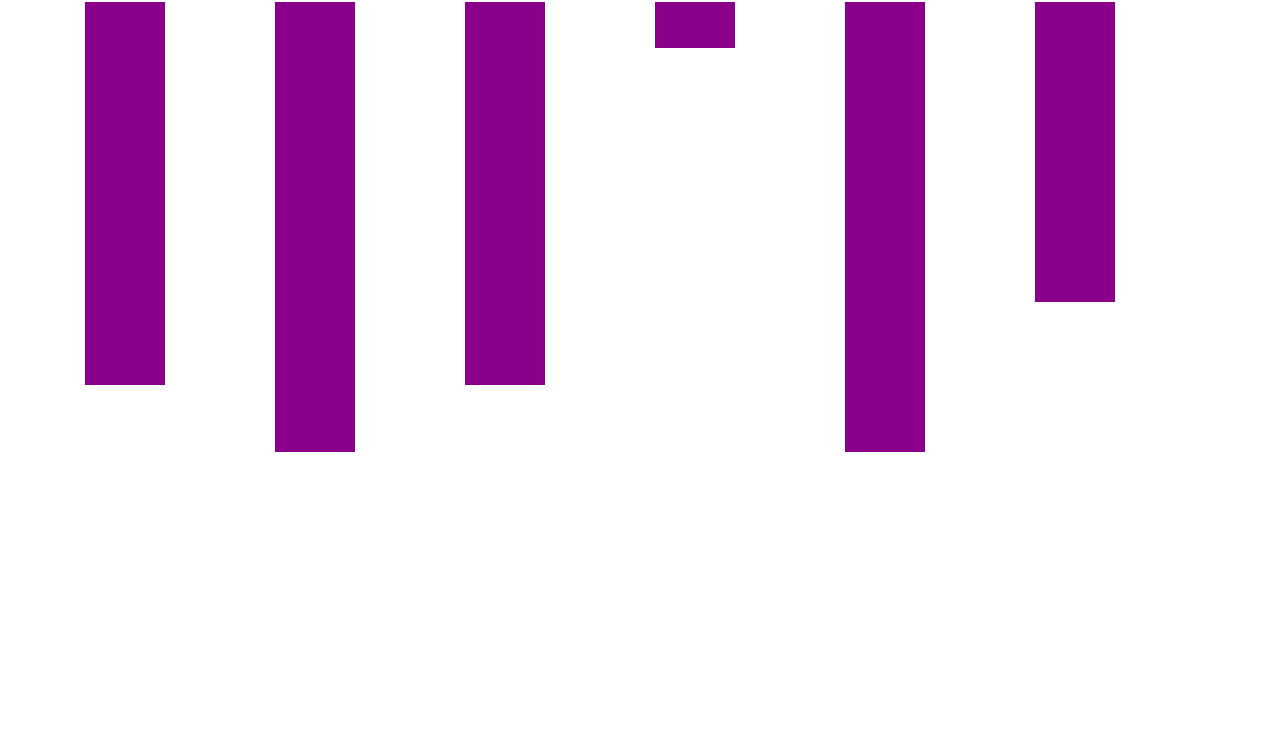
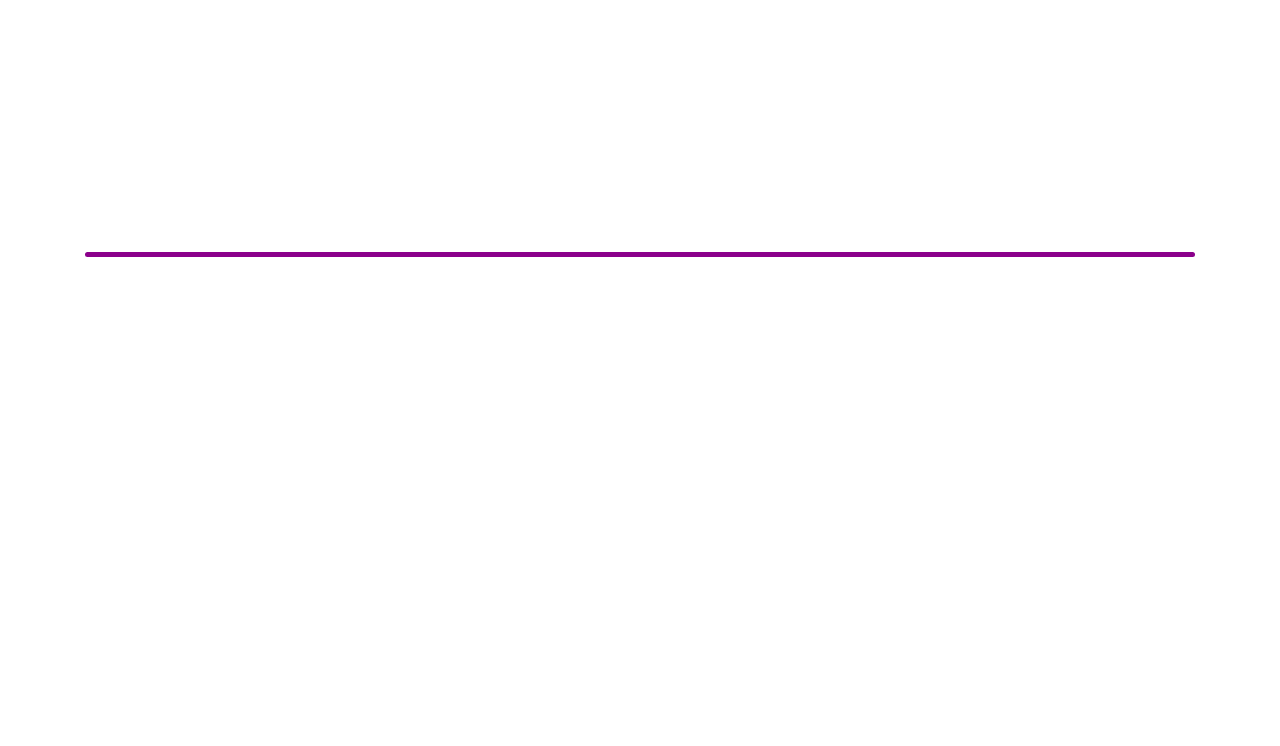
Before and after one commit to JakeG-9191/String-Art, a plain HTML site: page index.html in a window 1280 px wide. Shown: the part 54-800 px from the top of the page. Drawn offline with nearby package versions, Linux system fonts and the light colour scheme.

Commit message:
revamping code to begin to draw string art

```diff
--- a/index.html
+++ b/index.html
@@ -17,25 +17,9 @@
             <div class="col-md-12">
                 <h1 class="animated">Testing Galore</h1>
             </div>
-            <div class="col-md-2">
+            <div class="col-md-12">
                 <h2 class="equalized1"></h2>
             </div>
-            <div class="col-md-2">
-                <h2 class="equalized2"></h2>
-            </div>
-            <div class="col-md-2">
-                <h2 class="equalized3"></h2>
-            </div>
-            <div class="col-md-2">
-                <h2 class="equalized4"></h2>
-            </div>
-            <div class="col-md-2">
-                <h2 class="equalized5"></h2>
-            </div>
-            <div class="col-md-2">
-                <h2 class="equalized6"></h2>
-            </div>
-        </div>
     </div>
 </body>
 
--- a/style.css
+++ b/style.css
@@ -4,61 +4,14 @@
 }
 
 .equalized1 {
-    height: 10%;
+    margin-top: 250px;
+    height: 5px;
     background: darkmagenta;
-    width: 50%;
+    width: 100%;
+    border-radius: 18px;
     animation: linedown 3s forwards linear infinite;
 }
 
-.equalized2 {
-    height: 10%;
-    width: 50%;
-    background: darkmagenta;
-    animation: linedown 2s forwards linear infinite;
-}
-
-.equalized3 {
-    height: 10%;
-    width: 50%;
-    background: darkmagenta;
-    animation: linedown 3s forwards linear infinite;
-}
-
-.equalized4 {
-    height: 10%;
-    width: 50%;
-    background: darkmagenta;
-    animation: linedown 1s forwards linear infinite;
-}
-
-.equalized5 {
-    height: 10%;
-    width: 50%;
-    background: darkmagenta;
-    animation: linedown 2s forwards linear infinite;
-}
-
-.equalized6 {
-    height: 10%;
-    width: 50%;
-    background: darkmagenta;
-    animation: linedown 4s forwards linear infinite;
-}
-
-@keyframes linedown {
-    25% {
-        height: 300px;
-    }
-    50% {
-        height: 450px;
-    }
-    75% {
-        height: 350px;
-    }
-    100% {
-        height: 100px;
-    }
-}
 
 @keyframes color-me {
     0% {
```
